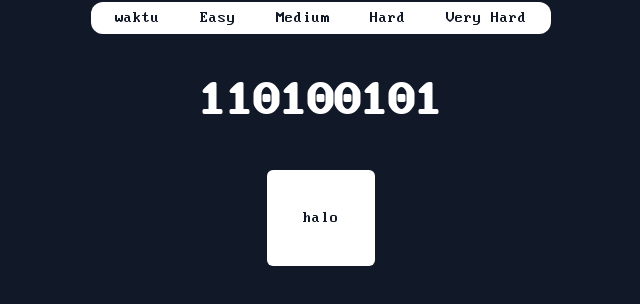
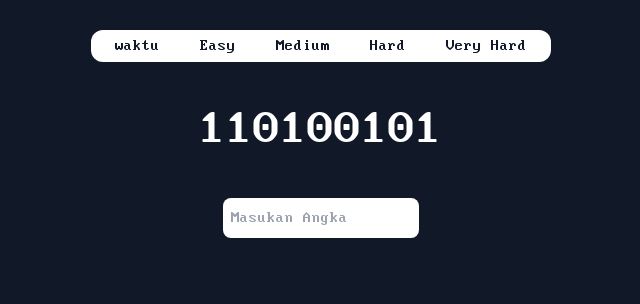
Before and after one commit to Faiq1818/Project-Nama-belum-ditentukan-, a React (Vite) app: page / in a window 1280 px wide. Shown: the part 300-604 px from the top of the page, without its empty margins (319-959 px from the left). Built offline with nearby package versions, Linux system fonts and the light colour scheme.

Commit message:
changing some in input

```diff
--- a/src/components/heroSection.jsx
+++ b/src/components/heroSection.jsx
@@ -9,13 +9,13 @@ export function HeroSection() {
         className=" items-center justify-center flex-1 flex-col flex gap-11"
       >
         <EditSection />
-        <div className="justify-center flex font-semibold  text-5xl">
+        <div className="justify-center flex font-medium text-5xl">
           <BinaryGenerator />
         </div>
-
-        <button className="bg-white text-gray-900 rounded-md px-9 py-9">
-          halo
-        </button>
+        <input
+          className="hover:bg-slate-200 p-2 rounded-lg text-slate-900 focus:outline-none focus:ring-4 focus:ring-slate-500"
+          placeholder="Masukan Angka"
+        ></input>
       </div>
     </>
   );
```
